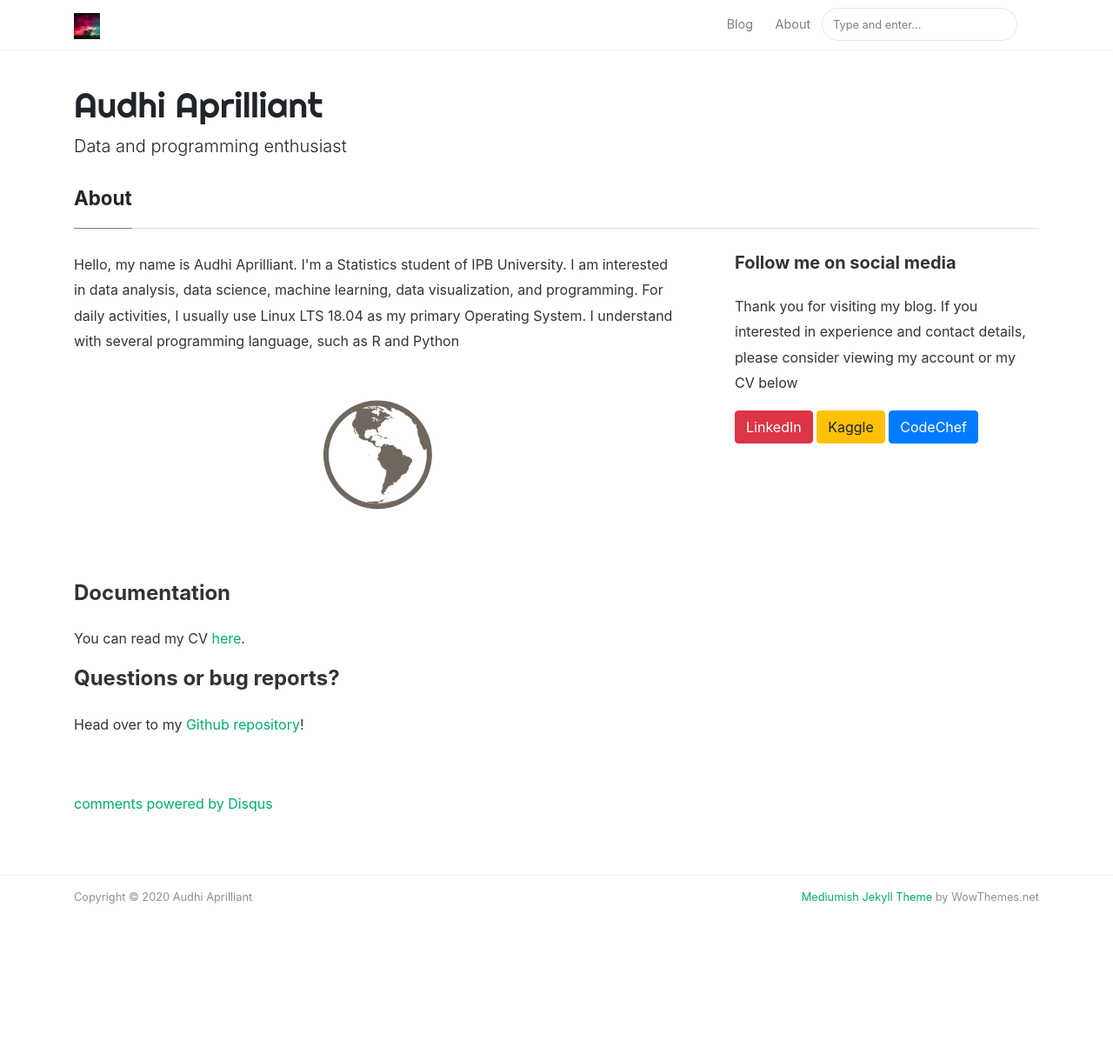
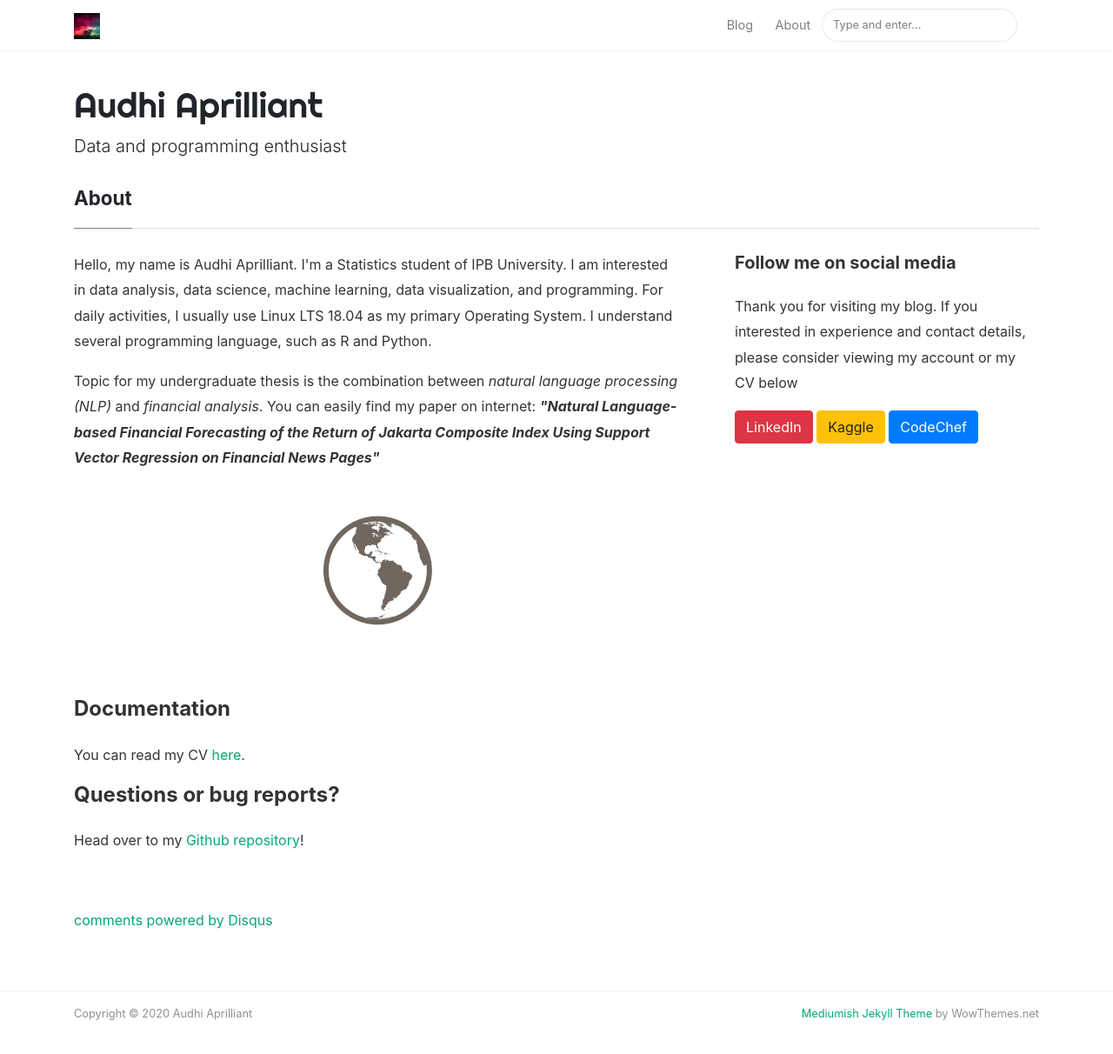
Before and after one commit to audhiaprilliant/audhiaprilliant.github.io, a Jekyll site: the page built from _pages/about.md, in a window 1280 px wide and 1249 px high. Shown: the top 1212 px of the window at 87% size. Built offline with Jekyll 4.4.1, drawn with Linux system fonts in a browser that asks for light colours; nearby versions of some CDN libraries; comment, search, counter and statistics services are not loaded.

Commit message:
Update about page

```diff
--- a/_pages/about.md
+++ b/_pages/about.md
@@ -8,7 +8,9 @@ comments: true
 <div class="row justify-content-between">
 <div class="col-md-8 pr-5">
 
-<p>Hello, my name is Audhi Aprilliant. I'm a Statistics student of IPB University. I am interested in data analysis, data science, machine learning, data visualization, and programming. For daily activities, I usually use Linux LTS 18.04 as my primary Operating System. I understand with several programming language, such as R and Python</p>
+<p>Hello, my name is Audhi Aprilliant. I'm a Statistics student of IPB University. I am interested in data analysis, data science, machine learning, data visualization, and programming. For daily activities, I usually use Linux LTS 18.04 as my primary Operating System. I understand several programming language, such as R and Python.</p>
+
+<p>Topic for my undergraduate thesis is the combination between <i>natural language processing (NLP)</i> and <i>financial analysis</i>. You can easily find my paper on internet: <i><b>"Natural Language-based Financial Forecasting of the Return of Jakarta Composite Index Using Support Vector Regression on Financial News Pages"</b></i></p>
 
 <p class="mb-5" style="text-align:center;"><img src="{{site.baseurl}}/assets/images/about.gif" alt="jekyll template mediumish" /></p>
 <h4>Documentation</h4>
```
